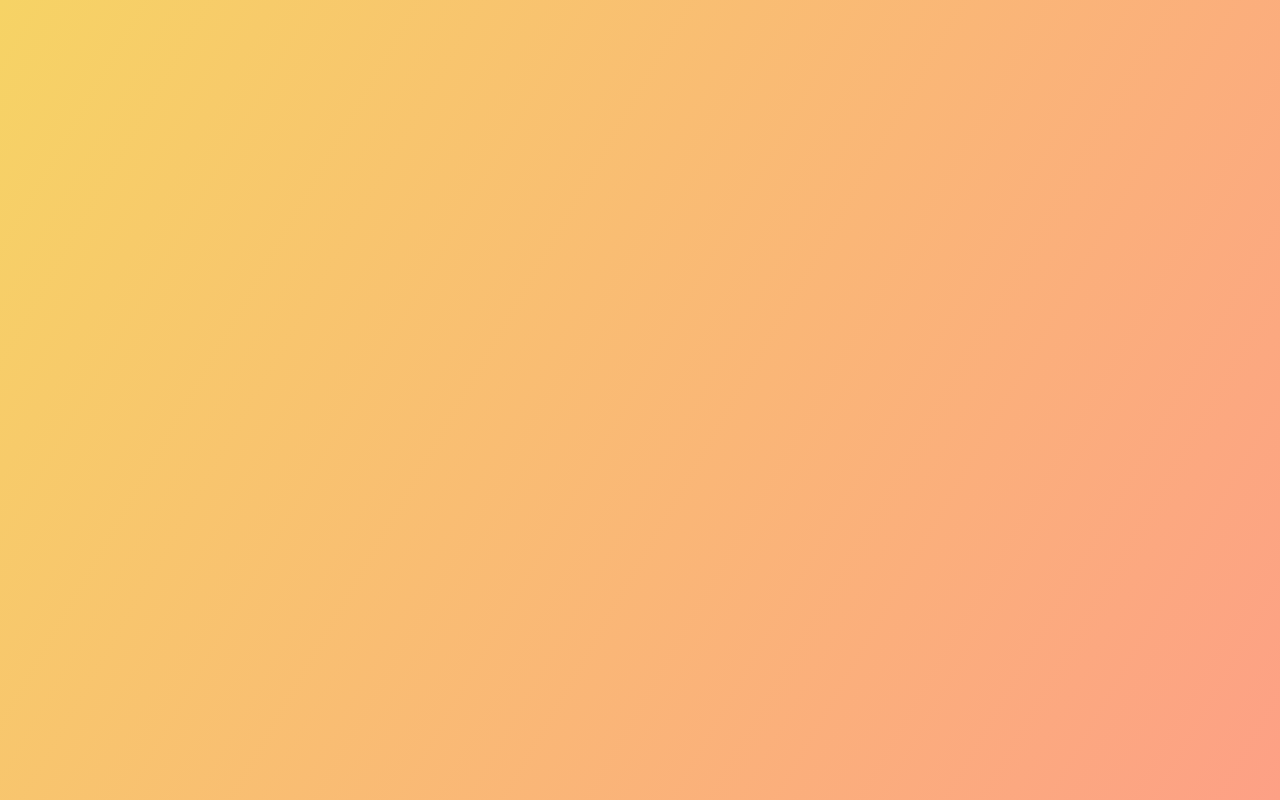
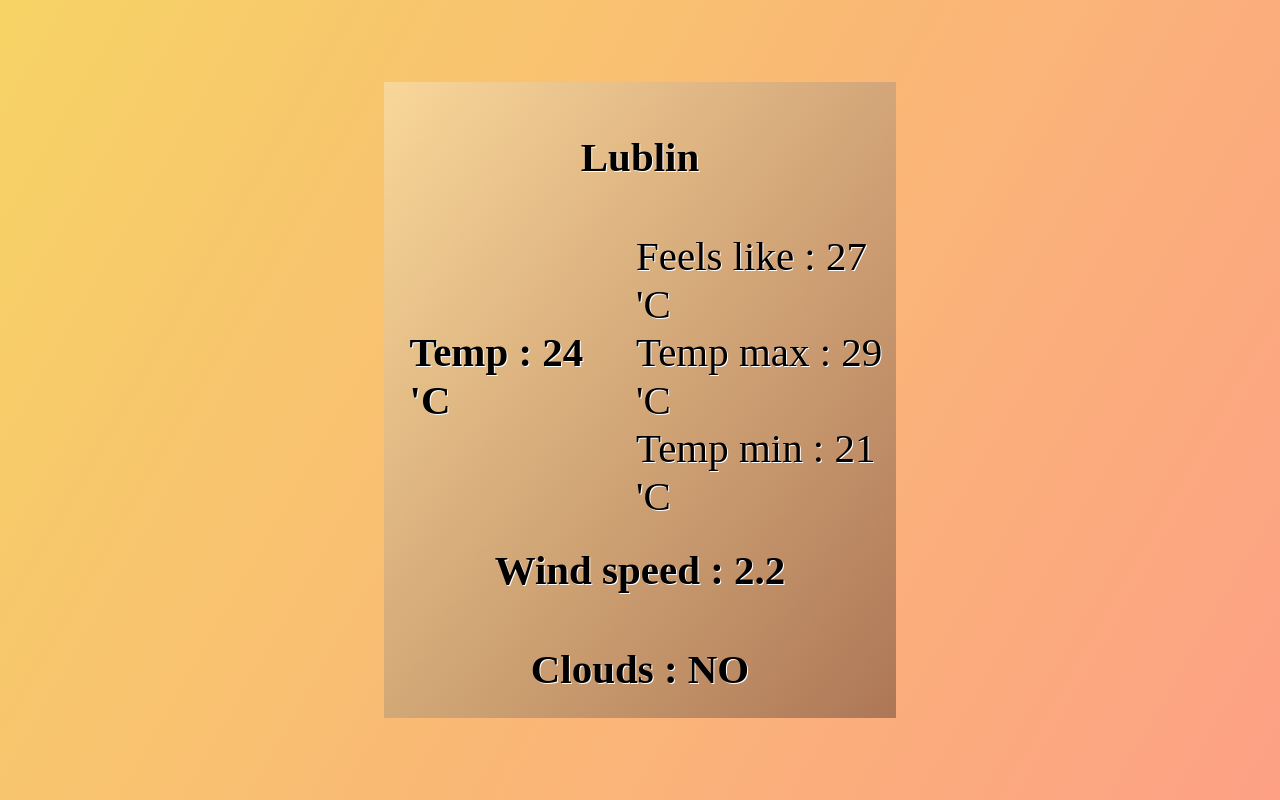
Before and after one commit to BuczekB/weatherApp-useApi, a plain HTML site: page index.html in a window 1280 px wide. Drawn offline with Linux system fonts and the light colour scheme.

Commit message:
style first version

```diff
--- a/index.html
+++ b/index.html
@@ -9,7 +9,31 @@
 </head>
 
 <body>
-    <div class="container"></div>
+    <div class="container">
+        <div class="mainContent">
+            <div class="heading">
+                <h1>
+                    Lublin
+                </h1>
+            </div>
+            <div class="mainInformation">
+                <div class="temp">
+                    <h2>Temp : 24 'C</h2>
+                </div>
+                <div class="tempMoreInformation">
+                    <div class="tempInfo">Feels like : 27 'C</div>
+                    <div class="tempInfo">Temp max : 29 'C</div>
+                    <div class="tempInfo">Temp min : 21 'C</div>
+                </div>
+            </div>
+            <div class="wind">
+                <h2>Wind speed : 2.2</h2>
+            </div>
+            <div class="clouds">
+                <h2>Clouds : NO</h2>
+            </div>
+        </div>
+    </div>
     <script src="./main.js"></script>
 </body>
 
--- a/style.css
+++ b/style.css
@@ -2,9 +2,42 @@
     padding: 0;
     margin: 0;
     font-size: 1.6rem;
+    color: black;
+    text-shadow: white 1px 1px;
 }
 .container{
     width: 100vw;
     height: 100vh;
     background-image: linear-gradient(120deg, #f6d365 0%, #fda085 100%);
+    display: flex;
+    justify-content: center;
+    align-items: center;
 }
+.mainContent{
+    width: 40vw;
+    height: auto;
+    background-image: linear-gradient(to right bottom, #fafafa50 0%, #02020250 100%);
+    display: flex;
+    flex-direction: column;
+    align-items: center;
+}
+.heading{
+    padding: 2rem;
+}
+.mainInformation{
+    display: flex;
+    width: 100%;
+}
+.temp{
+    padding: 1rem;
+    display: flex;
+    align-items: center;
+    justify-content: center;
+    flex-grow: 5;
+}
+.tempMoreInformation{
+    flex-grow: 1;
+}
+.wind, .clouds{
+    padding: 1rem;
+}
```
